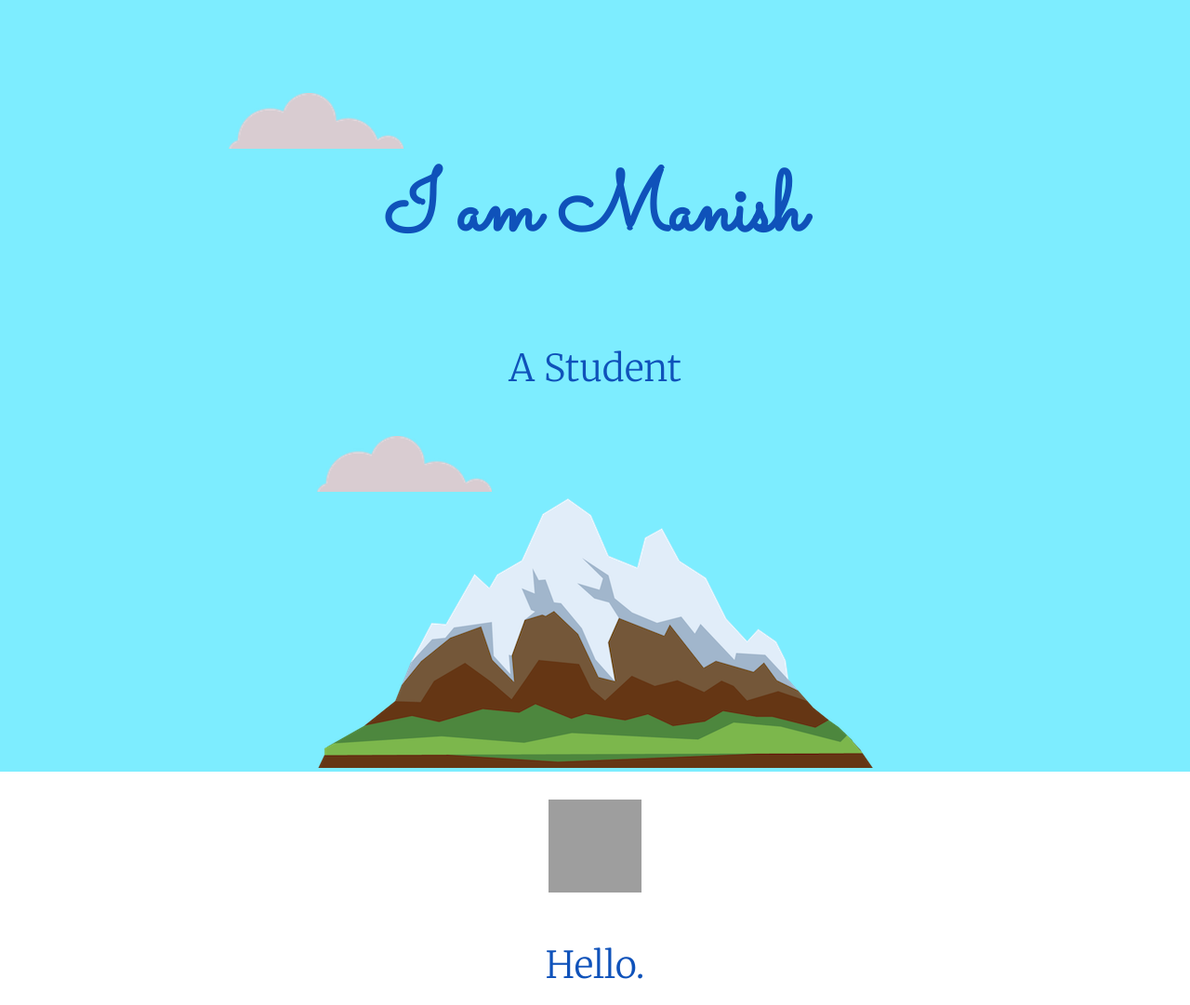
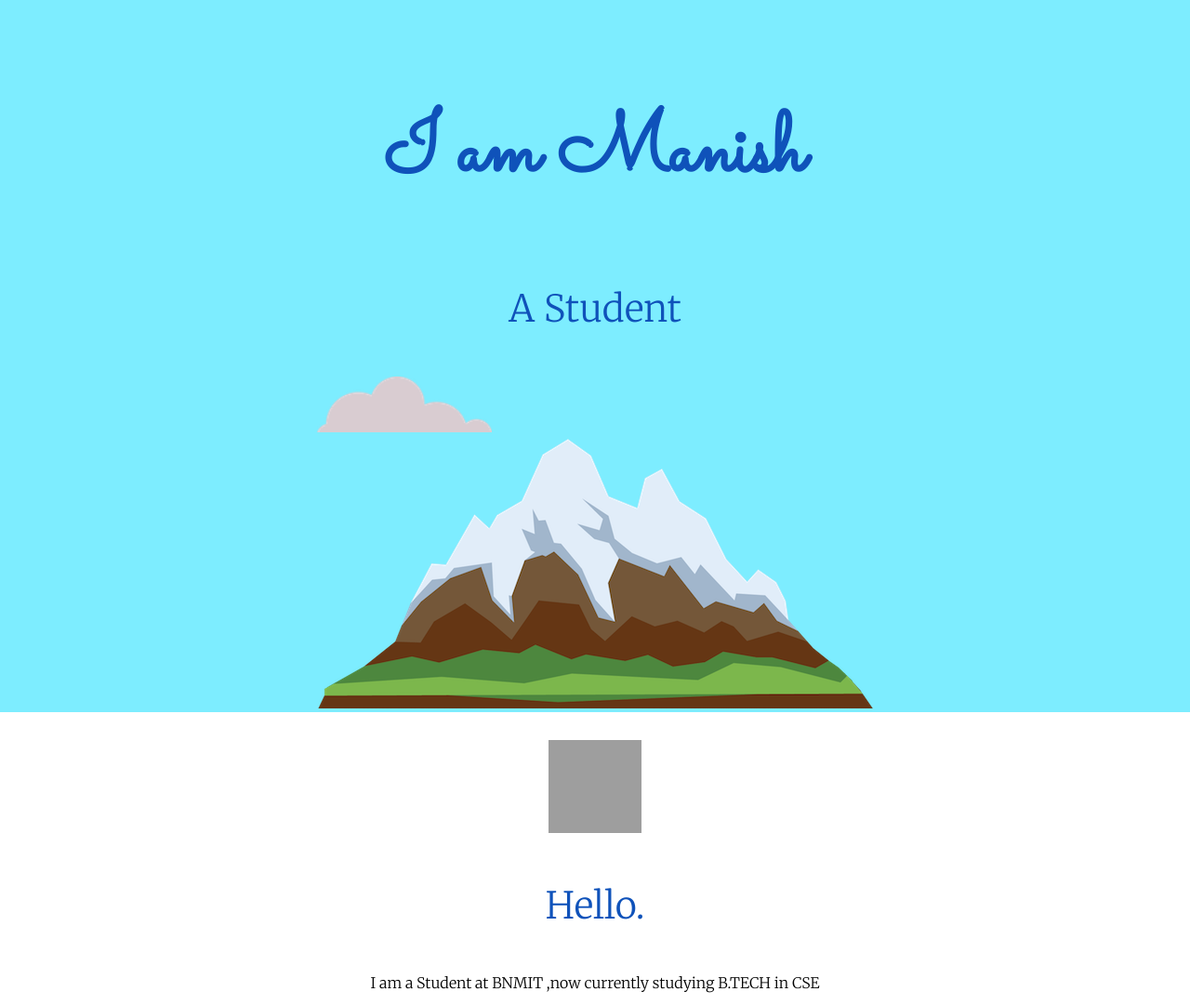
Before and after one commit to manishathreya/Personal_site, a plain HTML site: page index.html in a window 1280 px wide. Shown: the top 1081 px of the page at 93% size. Drawn offline with Linux system fonts and the light colour scheme; grey boxes are pictures that could not be loaded.

Commit message:
Update index.html

```diff
--- a/index.html
+++ b/index.html
@@ -13,7 +13,6 @@
 </head>
 <body>
     <div class="top-container">
-        <img class = "top_cloud" src="cloud.png" alt="">
         <h1>I am Manish</h1>
         <h2>A Student</h2>
         <img class = "bottom_cloud" src="cloud.png" alt="">
```
